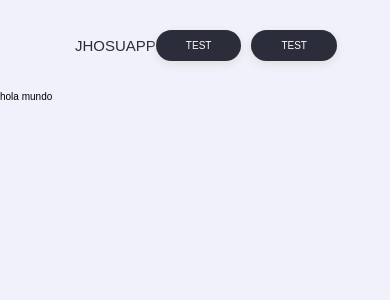
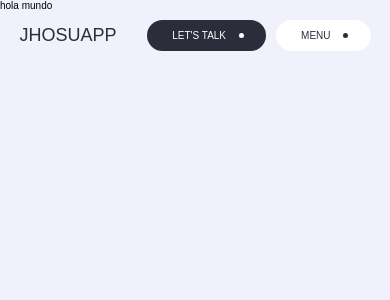
Before and after one commit to jhosuapp/portafolio-2024, a React (Vite) app: page / in a window 390 px wide. Shown: the top 300 px of the page. Built offline with nearby package versions, Linux system fonts and the light colour scheme; a web font is replaced by a local one.

Commit message:
feat: ui buttons and responsive

```diff
--- a/src/components/Button.tsx
+++ b/src/components/Button.tsx
@@ -12,6 +12,9 @@ const Button = ( { Text, HoverText, className, ...attributes }:IButtonProps ):JS
                 <span>{ Text }</span>
                 <span>{ HoverText }</span>
             </div>
+            <div>
+                <b></b>
+            </div>
         </button>
     )
 }
--- a/src/layouts/header/HeaderButtons.tsx
+++ b/src/layouts/header/HeaderButtons.tsx
@@ -4,17 +4,17 @@ const HeaderButtons = ():JSX.Element => {
     return (
         <div className="header__buttons">
             <Button
-                className='btn--primary'
-                Text='Test'
-                HoverText='test 2'
+                className='btn--primary btn--hover'
+                Text={ `LET'S TALK` }
+                HoverText='Do it'
                 onClick={ ()=>{
                     console.log('hola');
                 } }
             />
             <Button
-                className='btn--primary'
-                Text='Test'
-                HoverText='test 2'
+                className='btn--secondary btn--hover-dot'
+                Text='MENU'
+                HoverText='CLOSE'
             />
         </div>
     )
--- a/src/sass/components/_button.scss
+++ b/src/sass/components/_button.scss
@@ -7,22 +7,43 @@
     text-transform: uppercase;
     font-weight: 500;
     padding: clamp(1rem, 0.75vw, 1.5rem) 2rem;
+    padding-right: 3rem;
     border-radius: 100rem;
     display: flex;
     justify-content: center;
     align-items: center;
     flex-direction: column;
     cursor: pointer;
-    box-shadow: 0px 3px 9px rgb(223, 223, 223);
-
-    & > div{
+    // box-shadow: 0 0.3rem 0.9rem rgb(223, 223, 223);
+    position: relative;
+    overflow: hidden;
+    & > div:first-child{
         position: relative;
         display: flex;
         justify-content: center;
         align-items: center;
         overflow: hidden;
         width: 100%;
-        padding: 0 10px;
+        padding: 0 1rem;
+        z-index: 10;
+    }
+    & > div:last-child{
+        position: absolute;
+        right: 2rem;
+        width: 1rem;
+        height: 100%;
+        display: flex;
+        align-items: center;
+        justify-content: center;
+        flex-direction: column;
+        gap: 0.25rem;
+    }
+    b{
+        width: 0.5rem;
+        height: 0.5rem;
+        display: flex;
+        border-radius: 10rem;
+        transition: .25s ease all;
     }
     span{
         transition: .5s ease;
@@ -43,24 +64,52 @@
                     bottom: clamp(0.015rem, 0.015vw,0.75rem);
                 }
                 &:first-child{
-                    top: -20px;
+                    top: -2rem;
                 }
+            }
+        }
+    }
+    &--hover-dot{
+        &:hover{
+            b{
+                width: 200px;
+                height: 200px;
+            }
+            &.btn--secondary{
+                color: fun.color('white');
             }
         }
     }
     &--primary{
         background-color: fun.color('primary');
         color: fun.color('white');
+        b{
+            background-color: fun.color('white')
+        }
     }
     &--secondary{
         background-color: fun.color('white');
         color: fun.color('primary');
+        b{
+            background-color: fun.color('primary')
+        }
+    }
+    &.active{
+        span{
+            &:last-child{
+                bottom: clamp(0.015rem, 0.015vw,0.75rem);
+            }
+            &:first-child{
+                top: -2rem;
+            }
+        }
     }
 }
 
-
-@media(max-width: fun.breakpoints('desktop')){
-    // .btn{
-    //     font-size: clamp(1rem,1vw,1.5rem);
-    // }
+@media(max-width: fun.breakpoints('ipad-big')){
+    .btn{
+        font-size: 1rem;
+        padding: 1rem 1.5rem;
+        padding-right: 3rem;
+    }
 }
--- a/src/sass/layout/_header.scss
+++ b/src/sass/layout/_header.scss
@@ -5,6 +5,8 @@
     justify-content: space-between;
     align-items: center;
     padding: 3rem 7.5rem;
+    position: fixed;
+    width: 100%;
     &__buttons {
         display: flex;
         gap: 10px;
@@ -16,3 +18,12 @@
         color: fun.color('primary');
     }
 }
+
+@media(max-width: fun.breakpoints('ipad-big')){
+    .header{
+        padding: 2rem 5%;
+        &__logo{
+            font-size: 1.8rem;
+        }
+    }
+}
```
